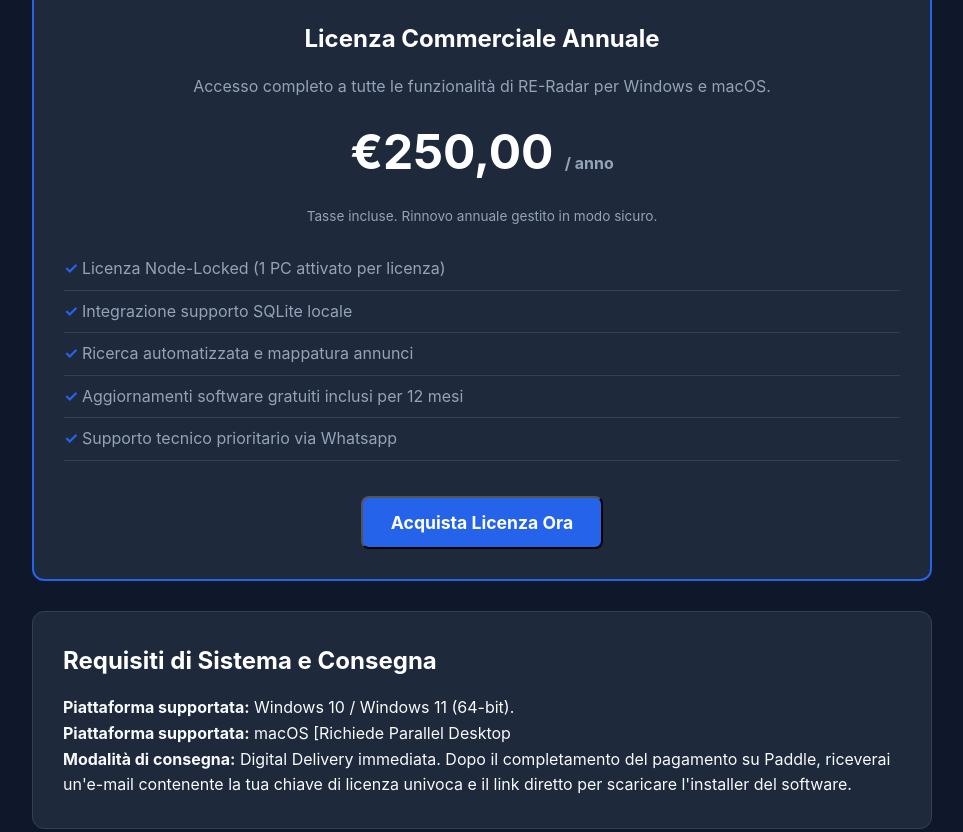
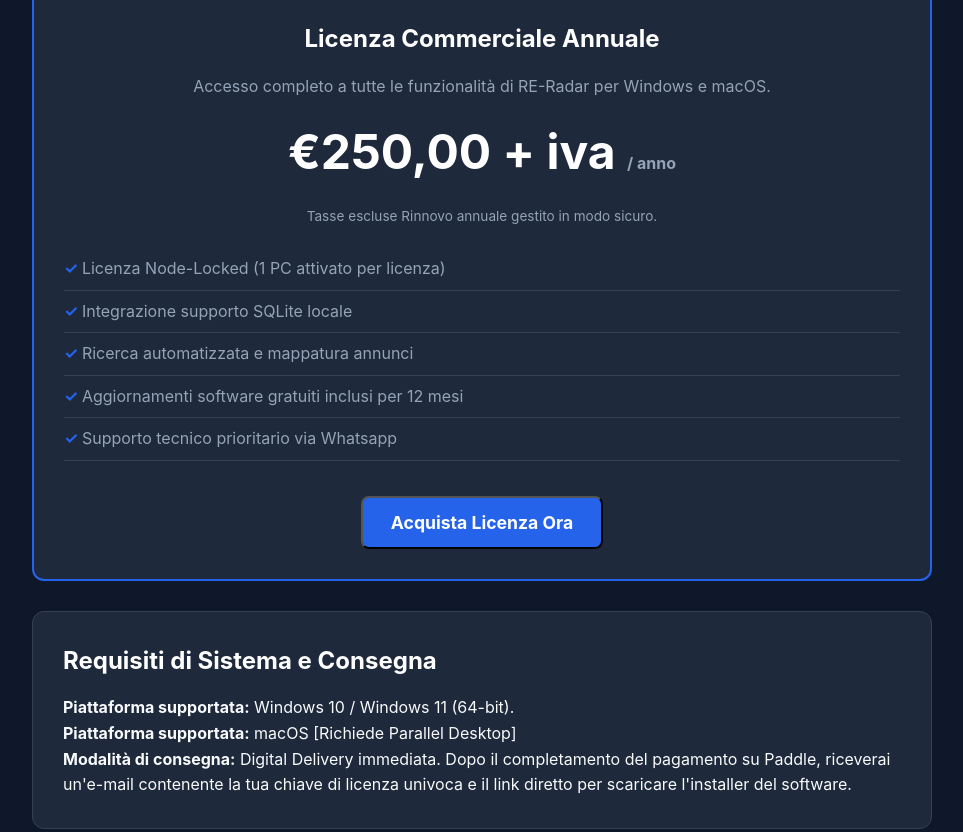
Before and after one commit to mprimius/mprimius.github.io, a plain HTML site: page index.html in a window 1280 px wide. Shown: the part 297-1129 px from the top of the page, without its empty margins (158-1121 px from the left). Drawn offline with Linux system fonts and the light colour scheme; a script that the page names is missing.

Commit message:
Update pricing details and fix HTML structure

```diff
--- a/index.html
+++ b/index.html
@@ -161,8 +161,8 @@
         <h2>Licenza Commerciale Annuale</h2>
         <p style="color: var(--text-muted);">Accesso completo a tutte le funzionalità di RE-Radar per Windows e macOS.</p>
 
-        <div class="price">€250,00 <span>/ anno</span></div>
-        <p style="font-size: 0.85rem; color: var(--text-muted);">Tasse incluse. Rinnovo annuale gestito in modo sicuro.</p>
+        <div class="price">€250,00 + iva <span>/ anno</span></div>
+        <p style="font-size: 0.85rem; color: var(--text-muted);">Tasse escluse Rinnovo annuale gestito in modo sicuro.</p>
 
         <ul class="features-list">
             <li>Licenza Node-Locked (1 PC attivato per licenza)</li>
@@ -198,7 +198,7 @@
     <div class="card">
         <h2>Requisiti di Sistema e Consegna</h2>
         <p><strong>Piattaforma supportata:</strong> Windows 10 / Windows 11 (64-bit).</p>
-        <p><strong>Piattaforma supportata:</strong> macOS [Richiede Parallel Desktop</p>
+        <p><strong>Piattaforma supportata:</strong> macOS [Richiede Parallel Desktop]</p>
         <p><strong>Modalità di consegna:</strong> Digital Delivery immediata. Dopo il completamento del pagamento su Paddle, riceverai un'e-mail contenente la tua chiave di licenza univoca e il link diretto per scaricare l'installer del software.</p>
     </div>
 
```
